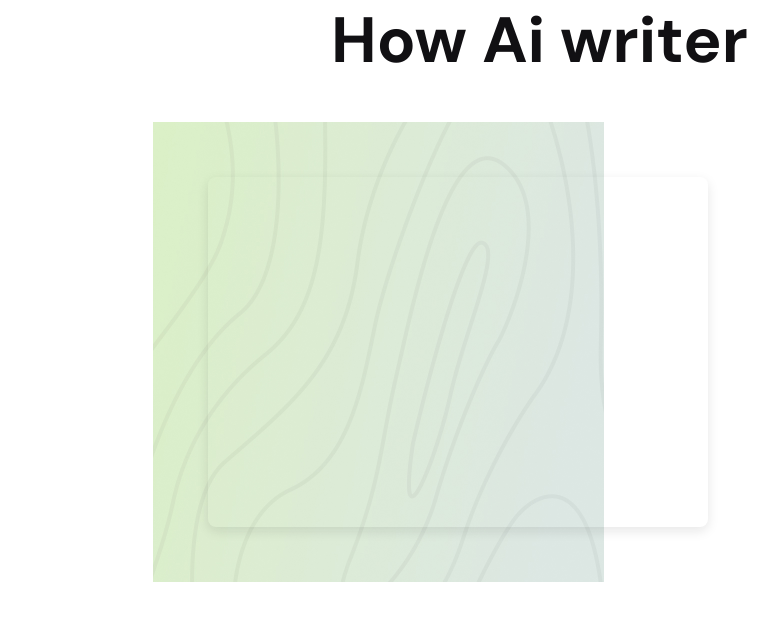
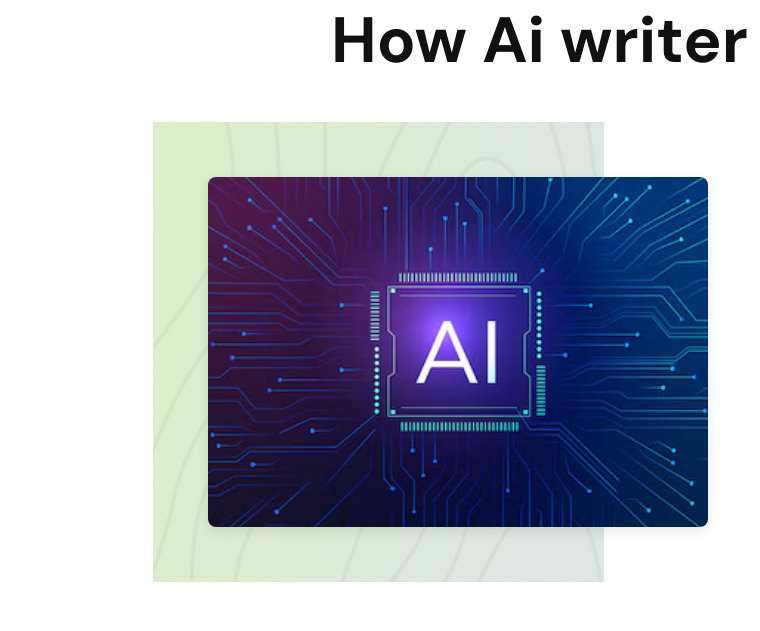
Before and after one commit to Rutvikkathiriya/AI-Tools, a plain HTML site: page index.html in a window 1280 px wide. Shown: the part 1220-1851 px from the top of the page, 0-760 px from the left. Drawn offline with Linux system fonts and the light colour scheme.

Commit message:
Update style.css

```diff
--- a/css/style.css
+++ b/css/style.css
@@ -701,7 +701,7 @@ border-radius: 20px;
 .tf__work_process_img::after {
   position: absolute;
   content: "";
-  background: url(../images/work_img-2.jpg);
+  background: url(../images/about-us.png);
   background-position: center;
   background-repeat: no-repeat;
   background-size: cover;
```
